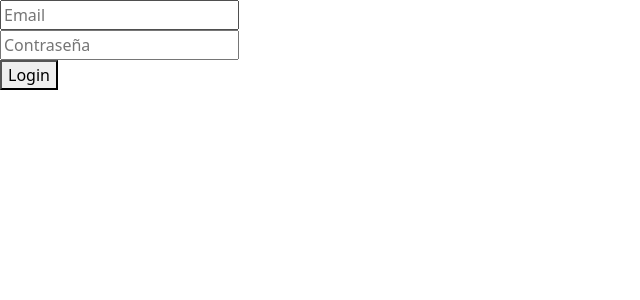
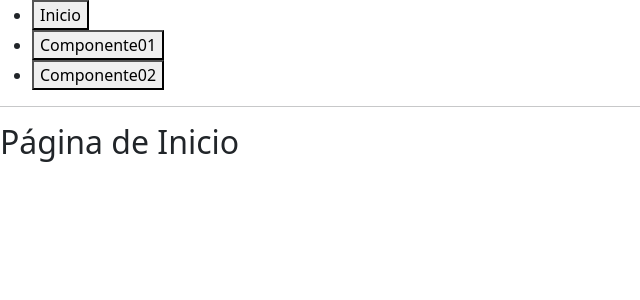
Before and after one commit to cristianescobarcastro/hqb_react_review, a React (Create React App) app: page / in a window 1280 px wide. Shown: the top 300 px of the page, without its empty margins (0-640 px from the left). Built offline with nearby package versions, Linux system fonts and the light colour scheme.

Commit message:
tarea semana 7

```diff
--- a/package.json
+++ b/package.json
@@ -13,6 +13,7 @@
     "bootstrap": "^5.0.2",
     "react": "^17.0.2",
     "react-dom": "^17.0.2",
+    "react-router-dom": "^5.2.0",
     "react-scripts": "4.0.3",
     "typescript": "^4.3.5",
     "web-vitals": "^1.1.2"
@@ -40,5 +41,8 @@
       "last 1 firefox version",
       "last 1 safari version"
     ]
+  },
+  "devDependencies": {
+    "@types/react-router-dom": "^5.1.8"
   }
 }
--- a/src/App.tsx
+++ b/src/App.tsx
@@ -1,14 +1,46 @@
 import './App.css';
-import Login from './components/Login';
+import {
+  BrowserRouter as Router,
+  Switch,
+  Route,
+  Link
+} from "react-router-dom";
+
+import Inicio from './components/Inicio';
+import Componente01 from './components/Componente01';
+import Componente02 from './components/Componente02';
+
 
 function App() {
   return (
-    <div className="App">
-      <header className="App-header">
-        <p>
-        <Login />
-        </p>
-      </header>
+    <div>
+    <Router>
+      <div>
+        <ul>
+          <li>
+            <Link to="/"><button type="button">Inicio</button></Link>
+          </li>
+          <li>
+            <Link to="/componente01"><button type="button">Componente01</button></Link>
+          </li>
+          <li>
+            <Link to="/componente02"><button type="button">Componente02</button></Link>
+          </li>
+        </ul>
+        <hr />
+        <Switch>
+          <Route exact path="/">
+          <Inicio/>
+          </Route>
+          <Route path="/componente01">
+            <Componente01/>
+          </Route>
+          <Route path="/componente02">
+           <Componente02/>
+          </Route>
+        </Switch>
+      </div>
+    </Router>
     </div>
   );
 }
--- /dev/null
+++ b/src/components/Componente01.tsx
@@ -0,0 +1,8 @@
+
+const Componente01 = () => {
+  return (
+    <h2> Componente01</h2>
+  );
+}
+
+export default Componente01;
--- /dev/null
+++ b/src/components/Componente02.tsx
@@ -0,0 +1,8 @@
+
+const Componente02 = () => {
+    return (
+        <h2> Componente02</h2>
+      );
+    }
+
+export default Componente02;
--- /dev/null
+++ b/src/components/Inicio.tsx
@@ -0,0 +1,8 @@
+const Inicio = () => {
+  return (
+
+    <h2> Página de Inicio</h2>
+  );
+}
+
+export default Inicio;
--- a/src/components/Login.tsx
+++ /dev/null
@@ -1,51 +0,0 @@
-import React, { useRef, useState } from "react";
-
-function Login() {
-  const input1 = useRef<any>(null);
-  const input2 = useRef<any>(null);
-
-  const [email, setEmail] = useState<string>('');
-  const [password, setPassword] = useState<string>('');
-
-  const handlerChangeEmail = (event: any) => {
-      const value = event.target.value;
-      setEmail(value);
-  }
-
-  const handlerChangePassword = (event: any) => {
-      const value = event.target.value;
-      setPassword(value);
-  }
-
-  const handleBtnLogin = () => {
-
-    if (email.length == 0)
-    {
-        input1.current.focus();
-        return;
-    }
-    else if (password.length == 0){
-        input2.current.focus();
-        return;
-    }
-  };
-  return (
-    <div className="App">
-      <div>
-        <input ref={input1} type="text" name="email" id="email" placeholder="Email" onChange={handlerChangeEmail} value={email} />
-      </div>
-      <div>
-        <input ref={input2}  type="text" name="password" id="password" placeholder="Contraseña" onChange={handlerChangePassword} value={password} />
-      </div>
-      <button onClick={handleBtnLogin}>Login</button>
-    </div>
-  );
-}
-
-export default function App() {
-  return (
-    <>
-      <Login />
-    </>
-  );
-}
```
Also changed, not shown: src/components/Formulario.tsx (deleted, +0 -32 lines), src/components/PerfilDesarrollador.tsx (deleted, +0 -19 lines), src/containers/home/Home.tsx (deleted, +0 -22 lines), 1 other file (tests, documents, lock files or other folders).
